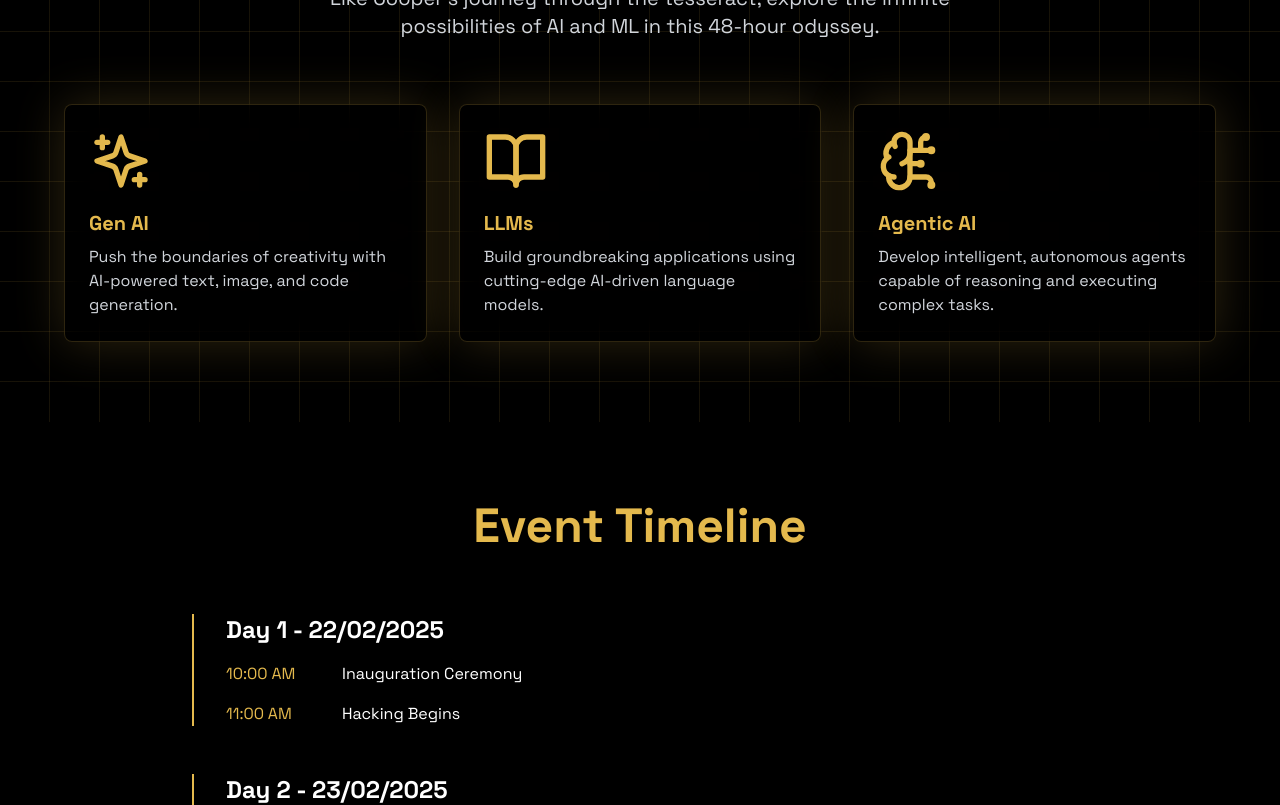
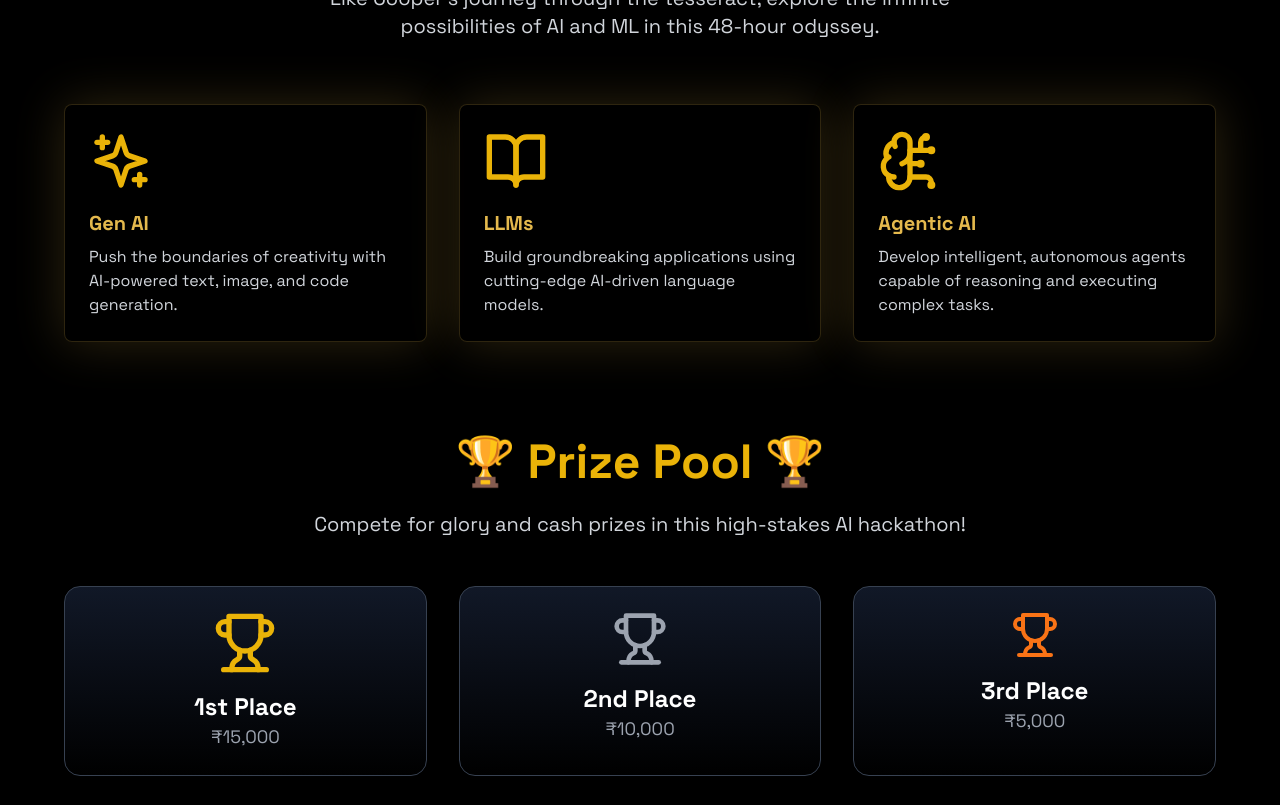
Before and after one commit to Jatin-gorana/HackSync25, a React (Vite) app: page / in a window 1280 px wide. Shown: the part 1500-2305 px from the top of the page. Built offline with nearby package versions, Linux system fonts and the light colour scheme.

Commit message:
last final commit

```diff
--- a/src/components/DomainSection.tsx
+++ b/src/components/DomainSection.tsx
@@ -1,40 +1,59 @@
 import React from "react";
 import { motion } from "framer-motion";
-import { Sparkles, BookOpen, BrainCircuit } from "lucide-react"; // Ensure you have Lucide React installed
-import IllustrationCard from "./IllustrationCard"; // Ensure this is correctly imported
+import { Sparkles, BookOpen, BrainCircuit, Trophy } from "lucide-react";
+import IllustrationCard from "./IllustrationCard"; // Ensure correct path
 
 const fadeIn = {
   initial: { opacity: 0, y: -20 },
   whileInView: { opacity: 1, y: 0 },
-  transition: { duration: 0.6, ease: "easeOut" }, // Added easing for smoother animation
+  transition: { duration: 0.6, ease: "easeOut" },
   viewport: { once: true },
 };
 
-const DomainsSection: React.FC = () => {
 const domains = [
   {
-      icon: <Sparkles className="w-full h-full" />,
+    icon: <Sparkles className="w-full h-full text-yellow-500" />,
     title: "Gen AI",
     description:
       "Push the boundaries of creativity with AI-powered text, image, and code generation.",
   },
   {
-      icon: <BookOpen className="w-full h-full" />,
+    icon: <BookOpen className="w-full h-full text-yellow-500" />,
     title: "LLMs",
     description:
       "Build groundbreaking applications using cutting-edge AI-driven language models.",
   },
   {
-      icon: <BrainCircuit className="w-full h-full" />,
+    icon: <BrainCircuit className="w-full h-full text-yellow-500" />,
     title: "Agentic AI",
     description:
       "Develop intelligent, autonomous agents capable of reasoning and executing complex tasks.",
   },
 ];
 
+const prizes = [
+  {
+    title: "1st Place",
+    amount: "₹15,000",
+    icon: <Trophy className="w-16 h-16 text-yellow-500" />,
+  },
+  {
+    title: "2nd Place",
+    amount: "₹10,000",
+    icon: <Trophy className="w-14 h-14 text-gray-400" />,
+  },
+  {
+    title: "3rd Place",
+    amount: "₹5,000",
+    icon: <Trophy className="w-12 h-12 text-orange-500" />,
+  },
+];
+
+const DomainsSection: React.FC = () => {
   return (
-    <section className="py-20 px-4 md:px-8 relative z-10 tesseract-grid">
+    <section className="py-20 px-4 md:px-8 relative z-10 text-white">
       <div className="max-w-6xl mx-auto">
+        {/* Domains Section */}
         <motion.div className="text-center mb-16" {...fadeIn}>
           <h2 className="text-3xl md:text-5xl font-bold mb-6 text-primary-500">
             Domains
@@ -47,7 +66,7 @@ const DomainsSection: React.FC = () => {
 
         <motion.div
           className="grid md:grid-cols-2 lg:grid-cols-3 gap-8"
-          {...fadeIn} // Apply animation to grid container for a smoother effect
+          {...fadeIn}
         >
           {domains.map((feature, index) => (
             <motion.div
@@ -56,9 +75,38 @@ const DomainsSection: React.FC = () => {
               whileInView={{ opacity: 1, y: 0 }}
               transition={{ duration: 0.5, delay: index * 0.1 }}
               viewport={{ once: true }}
-              aria-label={feature.title} // Adding ARIA labels for accessibility
             >
               <IllustrationCard {...feature} />
+            </motion.div>
+          ))}
+        </motion.div>
+
+        {/* Prize Pool Section */}
+        <motion.div className="text-center mt-24 mb-12" {...fadeIn}>
+          <h2 className="text-3xl md:text-5xl font-bold mb-6 text-yellow-500">
+            🏆 Prize Pool 🏆
+          </h2>
+          <p className="text-xl text-gray-300 max-w-2xl mx-auto">
+            Compete for glory and cash prizes in this high-stakes AI hackathon!
+          </p>
+        </motion.div>
+
+        <motion.div
+          className="grid md:grid-cols-2 lg:grid-cols-3 gap-8 justify-center"
+          {...fadeIn}
+        >
+          {prizes.map((prize, index) => (
+            <motion.div
+              key={index}
+              initial={{ opacity: 0, y: 20 }}
+              whileInView={{ opacity: 1, y: 0 }}
+              transition={{ duration: 0.5, delay: index * 0.1 }}
+              viewport={{ once: true }}
+              className="flex flex-col items-center bg-gradient-to-b from-gray-900 to-black p-6 rounded-2xl shadow-lg border border-gray-700 hover:scale-105 transition-all duration-300"
+            >
+              {prize.icon}
+              <h3 className="text-2xl font-bold mt-4">{prize.title}</h3>
+              <p className="text-lg text-gray-400">{prize.amount}</p>
             </motion.div>
           ))}
         </motion.div>
@@ -68,6 +116,89 @@ const DomainsSection: React.FC = () => {
 };
 
 export default DomainsSection;
+
+
+
+
+
+
+
+
+
+
+
+// working perfect
+
+// import React from "react";
+// import { motion } from "framer-motion";
+// import { Sparkles, BookOpen, BrainCircuit } from "lucide-react"; // Ensure you have Lucide React installed
+// import IllustrationCard from "./IllustrationCard"; // Ensure this is correctly imported
+
+// const fadeIn = {
+//   initial: { opacity: 0, y: -20 },
+//   whileInView: { opacity: 1, y: 0 },
+//   transition: { duration: 0.6, ease: "easeOut" }, // Added easing for smoother animation
+//   viewport: { once: true },
+// };
+
+// const DomainsSection: React.FC = () => {
+//   const domains = [
+//     {
+//       icon: <Sparkles className="w-full h-full" />,
+//       title: "Gen AI",
+//       description:
+//         "Push the boundaries of creativity with AI-powered text, image, and code generation.",
+//     },
+//     {
+//       icon: <BookOpen className="w-full h-full" />,
+//       title: "LLMs",
+//       description:
+//         "Build groundbreaking applications using cutting-edge AI-driven language models.",
+//     },
+//     {
+//       icon: <BrainCircuit className="w-full h-full" />,
+//       title: "Agentic AI",
+//       description:
+//         "Develop intelligent, autonomous agents capable of reasoning and executing complex tasks.",
+//     },
+//   ];
+
+//   return (
+//     <section className="py-20 px-4 md:px-8 relative z-10 tesseract-grid">
+//       <div className="max-w-6xl mx-auto">
+//         <motion.div className="text-center mb-16" {...fadeIn}>
+//           <h2 className="text-3xl md:text-5xl font-bold mb-6 text-primary-500">
+//             Domains
+//           </h2>
+//           <p className="text-xl text-gray-300 max-w-2xl mx-auto">
+//             Like Cooper's journey through the tesseract, explore the infinite
+//             possibilities of AI and ML in this 48-hour odyssey.
+//           </p>
+//         </motion.div>
+
+//         <motion.div
+//           className="grid md:grid-cols-2 lg:grid-cols-3 gap-8"
+//           {...fadeIn} // Apply animation to grid container for a smoother effect
+//         >
+//           {domains.map((feature, index) => (
+//             <motion.div
+//               key={index}
+//               initial={{ opacity: 0, y: 20 }}
+//               whileInView={{ opacity: 1, y: 0 }}
+//               transition={{ duration: 0.5, delay: index * 0.1 }}
+//               viewport={{ once: true }}
+//               aria-label={feature.title} // Adding ARIA labels for accessibility
+//             >
+//               <IllustrationCard {...feature} />
+//             </motion.div>
+//           ))}
+//         </motion.div>
+//       </div>
+//     </section>
+//   );
+// };
+
+// export default DomainsSection;
 
 
 
--- a/src/components/EventTimeline.tsx
+++ b/src/components/EventTimeline.tsx
@@ -11,28 +11,28 @@ const fadeIn = {
 const EventTimeline: React.FC = () => {
   const timeline = [
     {
-      day: "Day 1 - 22/02/2025",
+      day: "Day 1 - 22/02/2025 (Online)",
       events: [
         { time: "10:00 AM", title: "Inauguration Ceremony" },
         { time: "11:00 AM", title: "Hacking Begins" },
       ],
     },
     {
-      day: "Day 2 - 23/02/2025",
+      day: "Day 2 - 23/02/2025 (Online)",
       events: [
         { time: "06:00 PM", title: "Mentorship Sessions" },
         { time: "10:00 PM", title: "Final Hour Alert" },
       ],
     },
     {
-      day: "Day 3 - 24/02/2025",
+      day: "Day 3 - 24/02/2025 (Online)",
       events: [
         { time: "11:00 AM", title: "Online Judging Starts" },
         { time: "7:00 PM", title: "Top 10 Shortlisted Teams Announcement" },
       ],
     },
     {
-      day: "Day 4 - 25/02/2025",
+      day: "Day 4 - 25/02/2025 (Offline)",
       events: [
         { time: "11:00 AM", title: "Shortlisted Teams Offline Judging Starts" },
         { time: "5:00 PM", title: "Winners Announcement & Closing Ceremony" },
--- a/src/components/sponsor.tsx
+++ b/src/components/sponsor.tsx
@@ -4,6 +4,8 @@ import devfolio from "../assets/webp/Devfolio_Logo-White.webp";
 import ethindia from "../assets/webp/ethindia-light.webp";
 import polygon from "../assets/webp/Polygon_Logo-White.webp";
 import goldSponsor from "../assets/webp/goldsponsor1.webp"; // Replace with actual Gold sponsor logo
+import otherSponsor from "../assets/sponsor2.png";
+import otherSponsor2 from "../assets/othersponsor2.png";
 
 type Sponsor = {
   name: string;
@@ -39,6 +41,21 @@ const goldSponsors: Sponsor[] = [
     alt: "FES Study Abroad",
     logo: goldSponsor,
     website: "https://www.fesstudyabroad.com/",
+  },
+];
+
+const otherSponsors: Sponsor[] = [
+  {
+    name: "Other Sponsor 2",
+    alt: "the Dev Army",
+    logo: otherSponsor,
+    website: "https://www.thedevarmy.com/",
+  },
+  {
+    name: "Other Sponsor 2",
+    alt: "the Dev Army",
+    logo: otherSponsor2,
+    website: "https://company.wolfram.com/press-center/wolfram-corporate/",
   },
 ];
 
@@ -127,6 +144,9 @@ export default function SponsorShowcase() {
 
         {/* Gold Sponsors */}
         <SponsorGrid sponsors={goldSponsors} title="Gold Sponsors" />
+
+        {/* Other Sponsors */}
+        <SponsorGrid sponsors={otherSponsors} title="Other Sponsors" />
       </div>
     </motion.section>
   );
```
Also changed, not shown: src/assets/othersponsor2.png (added), src/assets/sponsor2.png (added). Lines whose indentation alone changed are shown as unchanged.
